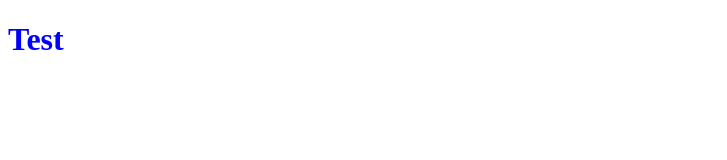
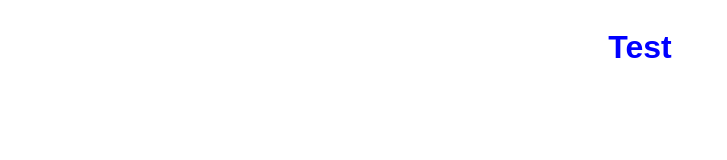
Before and after one commit to htsteelp1/webTesting, a website built with webpack: page src/template.html in a window 1280 px wide. Shown: the whole page, without its empty margins (0-727 px from the left). Built offline with nearby package versions, Linux system fonts and the light colour scheme.

Commit message:
changed font of header

```diff
--- a/src/index.js
+++ b/src/index.js
@@ -4,4 +4,5 @@ let content = document.querySelector("#content");
 
 let  header = document.createElement("h1");
 header.innerText = "Test";
+header.id = "mainH"
 content.appendChild(header);
--- a/src/styles.css
+++ b/src/styles.css
@@ -1,3 +1,8 @@
-h1 {
+#mainH {
     color: blue;
+    font-family: Arial, sans-serif;
 }
+#content {
+    display: flex;
+    justify-content: center;
+}
```
